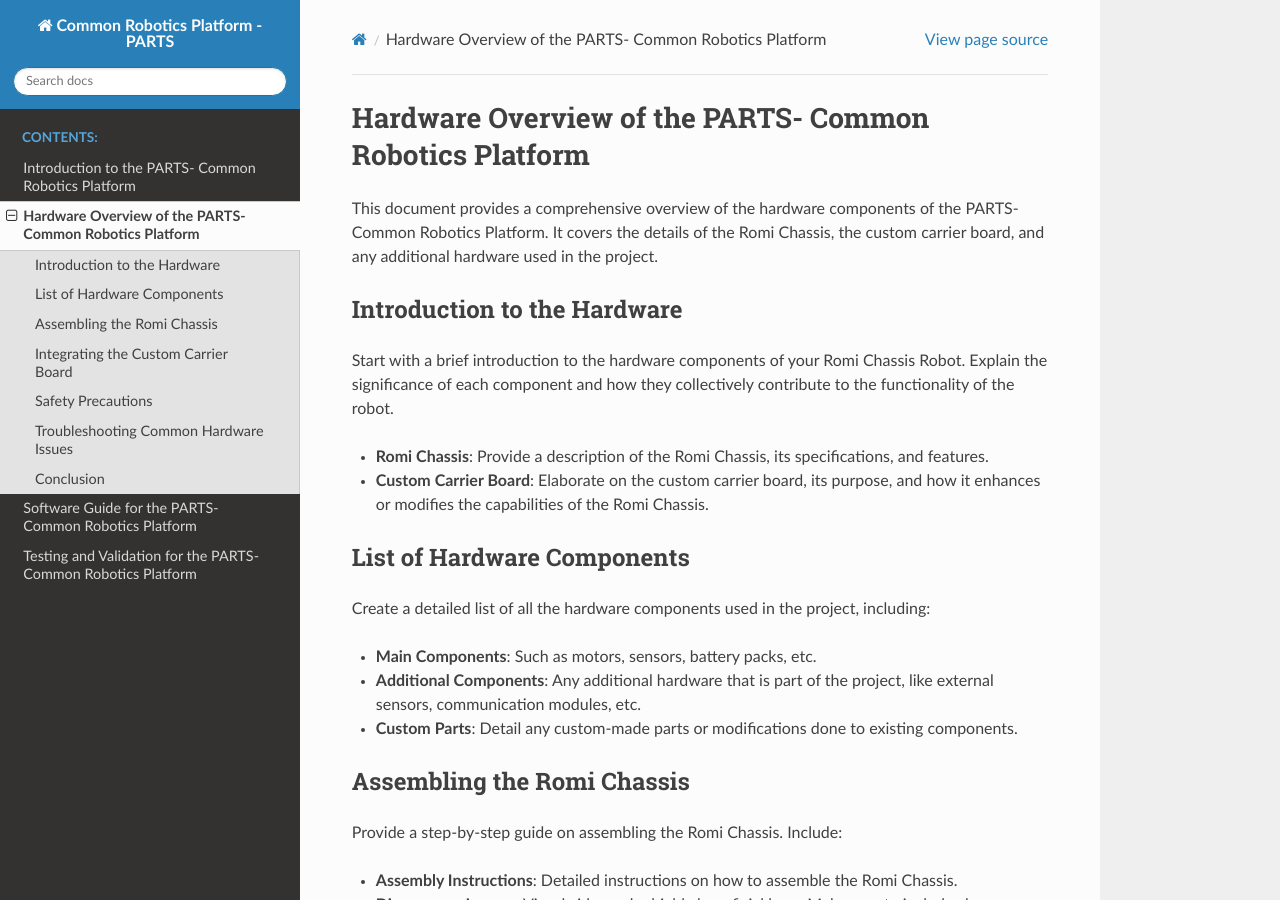
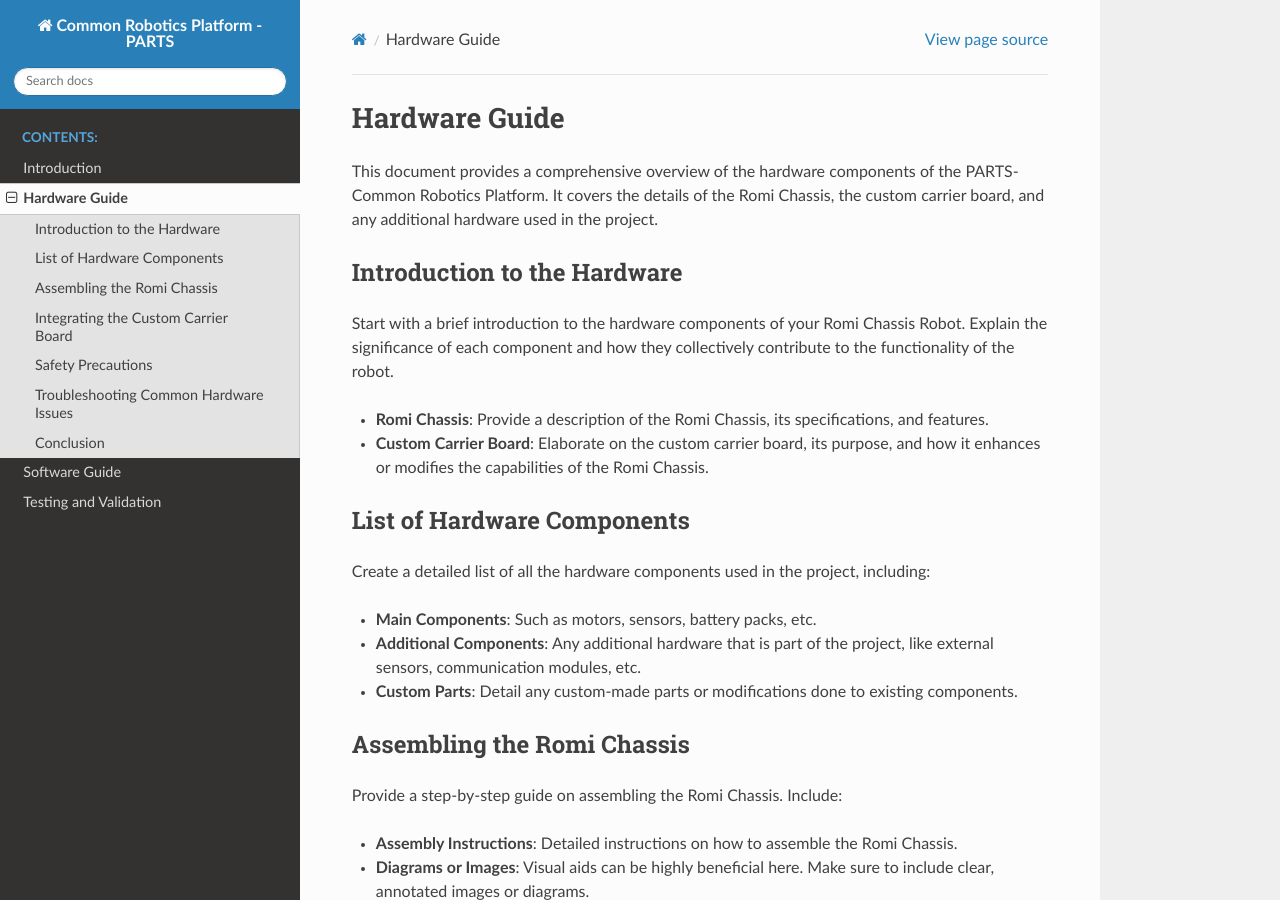
Before and after one commit to portlandrobotics/common_platform, a Sphinx documentation site: the page built from docs/source/hardware.rst, in a window 1280 px wide and 900 px high. Built offline with Sphinx 7.4.7 and the Read the Docs theme 2.0.0, drawn with Linux system fonts in a browser that asks for light colours.

Commit message:
Title changes

```diff
--- a/docs/source/hardware.rst
+++ b/docs/source/hardware.rst
@@ -1,7 +1,7 @@
 .. _hardware:
 
-Hardware Overview of the PARTS- Common Robotics Platform
-=================================================
+Hardware Guide
+==============
 
 This document provides a comprehensive overview of the hardware components of the PARTS- Common Robotics Platform. It covers the details of the Romi Chassis, the custom carrier board, and any additional hardware used in the project.
 
--- a/docs/source/intro.rst
+++ b/docs/source/intro.rst
@@ -1,7 +1,7 @@
 .. _intro:
 
-Introduction to the PARTS- Common Robotics Platform
-============================================
+Introduction
+============
 
 Welcome to the documentation for the PARTS- Common Robotics Platform! This document serves as an introduction to the Romi Chassis, a versatile and compact robotic platform, and outlines how it is used and customized in our PARTS project.
 
--- a/docs/source/software.rst
+++ b/docs/source/software.rst
@@ -1,7 +1,7 @@
 .. _software:
 
-Software Guide for the PARTS- Common Robotics Platform
-===============================================
+Software Guide
+==============
 
 This section of the documentation covers the software aspects of the PARTS- Common Robotics Platform. It includes information on firmware installation, software setup, programming instructions, and troubleshooting.
 
--- a/docs/source/testing.rst
+++ b/docs/source/testing.rst
@@ -1,7 +1,7 @@
 .. _testing:
 
-Testing and Validation for the PARTS- Common Robotics Platform
-=======================================================
+Testing and Validation
+======================
 
 This section of the documentation focuses on testing and validating the PARTS- Common Robotics Platform. It includes guidelines on how to conduct tests to ensure the robot is functioning as expected, both in terms of hardware and software.
 
```
